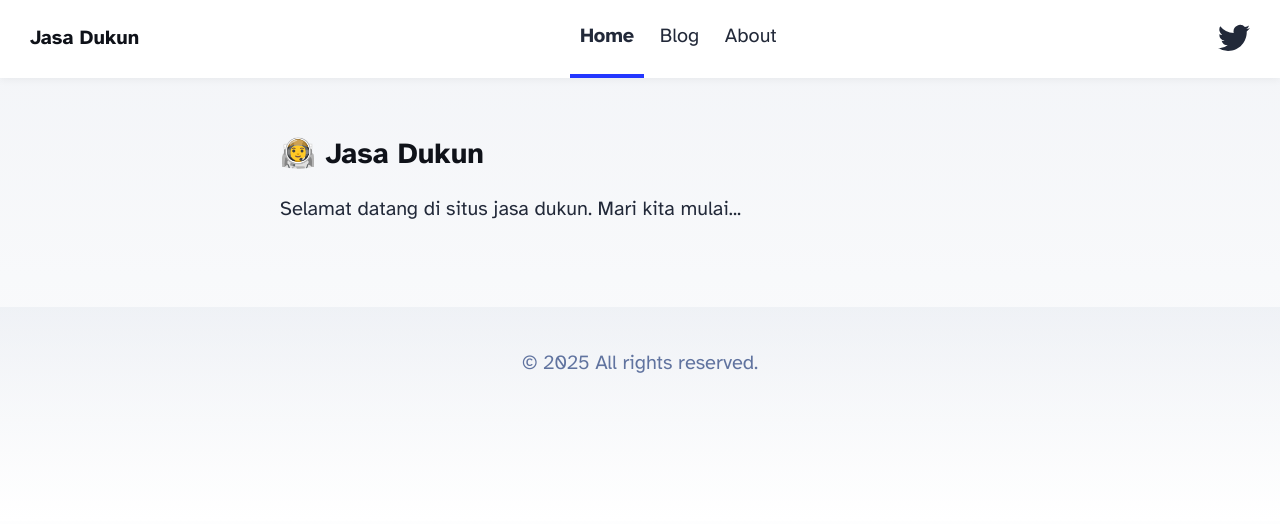
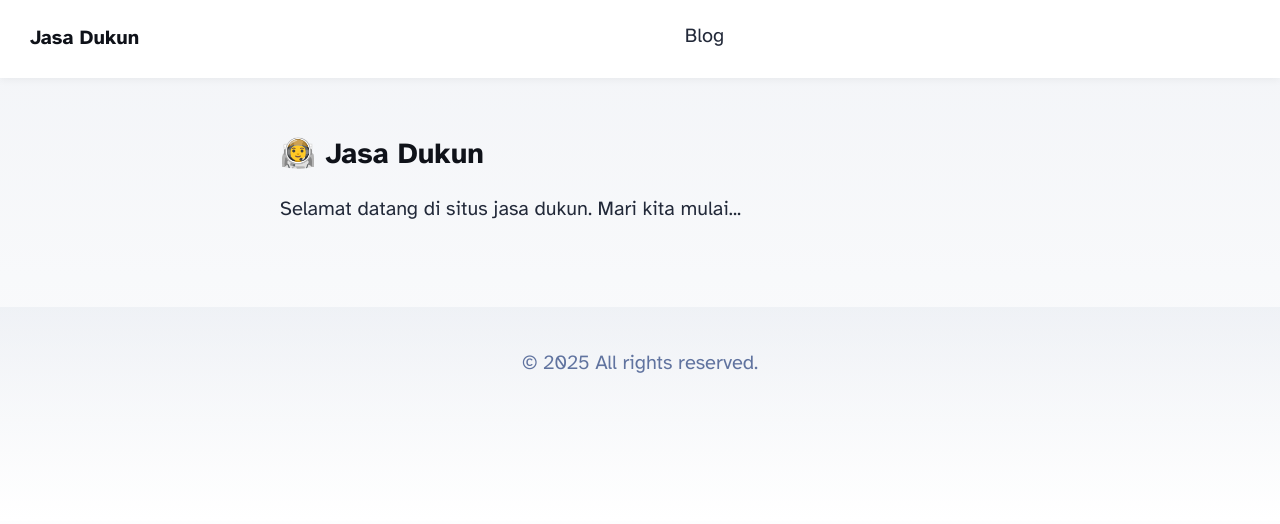
Before and after one commit to animalpsychic/jasad, an Astro site: page / in a window 1280 px wide. Built offline with nearby package versions, Linux system fonts and the light colour scheme; Astro itself is replaced by a stand-in of ours.

Commit message:
Update Header.astro

```diff
--- a/src/components/Header.astro
+++ b/src/components/Header.astro
@@ -7,21 +7,13 @@ import { SITE_TITLE } from '../consts';
 	<nav>
 		<h2><a href="/">{SITE_TITLE}</a></h2>
 		<div class="internal-links">
-			<HeaderLink href="/">Home</HeaderLink>
+
 			<HeaderLink href="/blog">Blog</HeaderLink>
-			<HeaderLink href="/about">About</HeaderLink>
+
 		</div>
 		<div class="social-links">
 
-			<a href="https://twitter.com/astrodotbuild" target="_blank">
-				<span class="sr-only">Follow Astro on Twitter</span>
-				<svg viewBox="0 0 16 16" aria-hidden="true" width="32" height="32"
-					><path
-						fill="currentColor"
-						d="M5.026 15c6.038 0 9.341-5.003 9.341-9.334 0-.14 0-.282-.006-.422A6.685 6.685 0 0 0 16 3.542a6.658 6.658 0 0 1-1.889.518 3.301 3.301 0 0 0 1.447-1.817 6.533 6.533 0 0 1-2.087.793A3.286 3.286 0 0 0 7.875 6.03a9.325 9.325 0 0 1-6.767-3.429 3.289 3.289 0 0 0 1.018 4.382A3.323 3.323 0 0 1 .64 6.575v.045a3.288 3.288 0 0 0 2.632 3.218 3.203 3.203 0 0 1-.865.115 3.23 3.23 0 0 1-.614-.057 3.283 3.283 0 0 0 3.067 2.277A6.588 6.588 0 0 1 .78 13.58a6.32 6.32 0 0 1-.78-.045A9.344 9.344 0 0 0 5.026 15z"
-					></path></svg
-				>
-			</a>
+
 
 		</div>
 	</nav>
```
